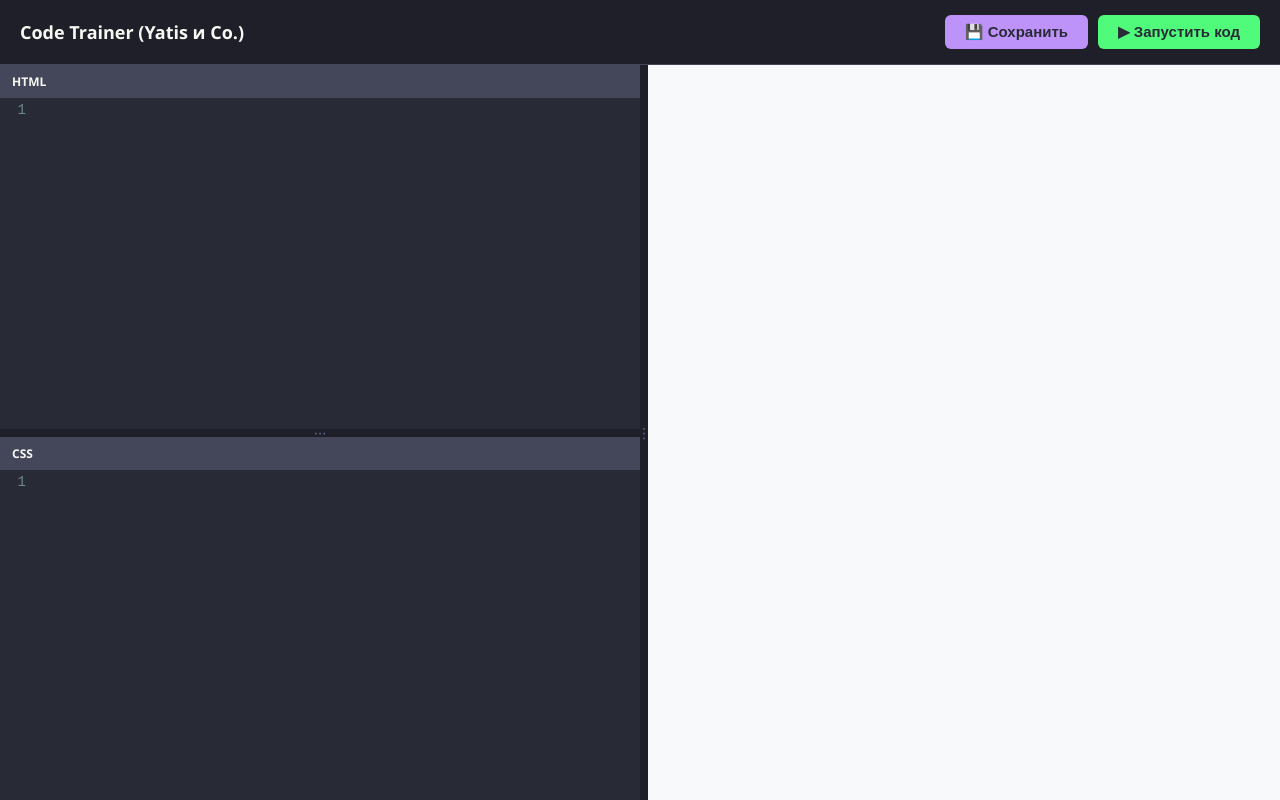
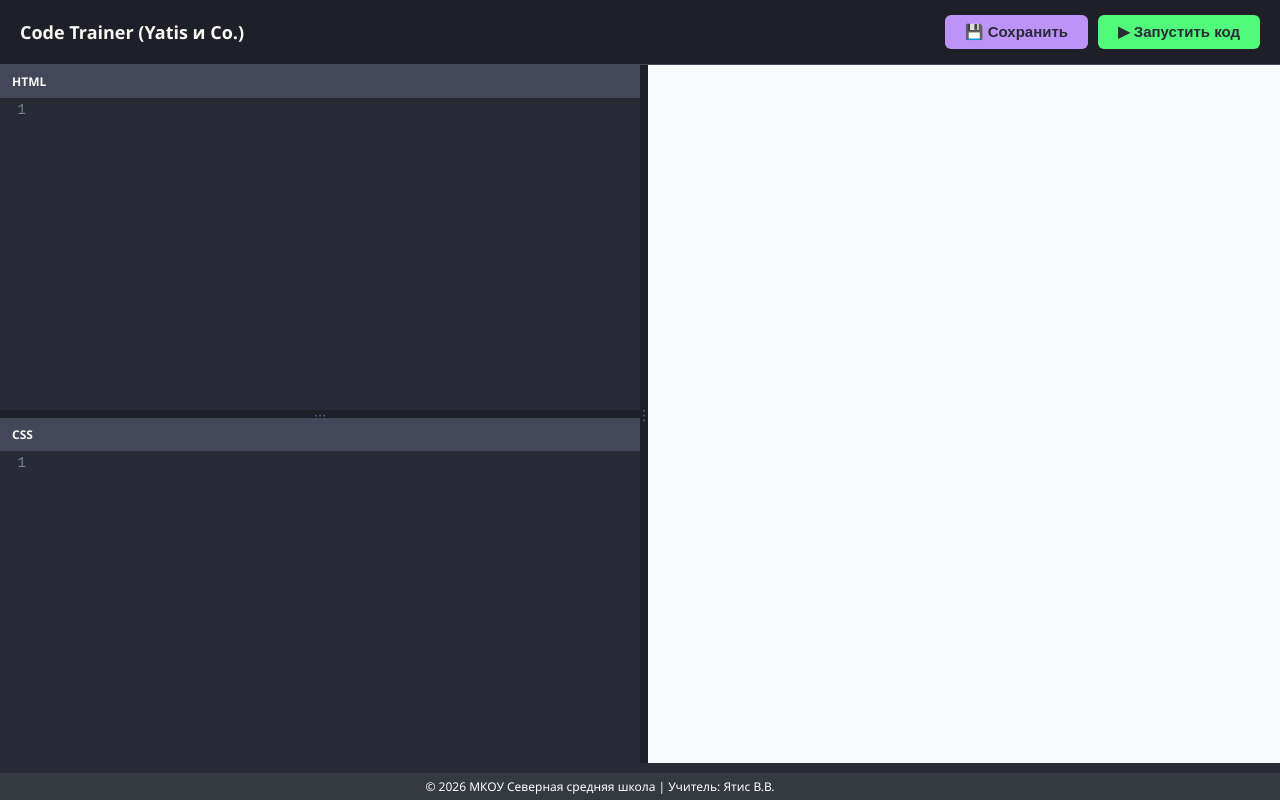
Before and after one commit to yatisv/redaktor-Html, a plain HTML site: page index.html in a window 1280 px wide. Drawn offline with nearby package versions, Linux system fonts and the light colour scheme.

Commit message:
Update index.html

```diff
--- a/index.html
+++ b/index.html
@@ -119,6 +119,8 @@
             min-width: 200px;
         }
         iframe { width: 100%; height: 100%; border: none; }
+        .footer { background: #343a40; color: white; text-align: center; padding: 5px 0; margin-top: 10px; }
+		.container { max-width: 1200px; padding: 0 10px;font-size:12px; }
     </style>
 </head>
 <body>
@@ -304,5 +306,11 @@ ${html}
             URL.revokeObjectURL(url);
         }
     </script>
+    <footer class="footer">
+        <div class="container">
+
+            <p>© 2026 МКОУ Северная средняя школа | Учитель: Ятис В.В.</p>
+        </div>
+    </footer>
 </body>
 </html>
```
